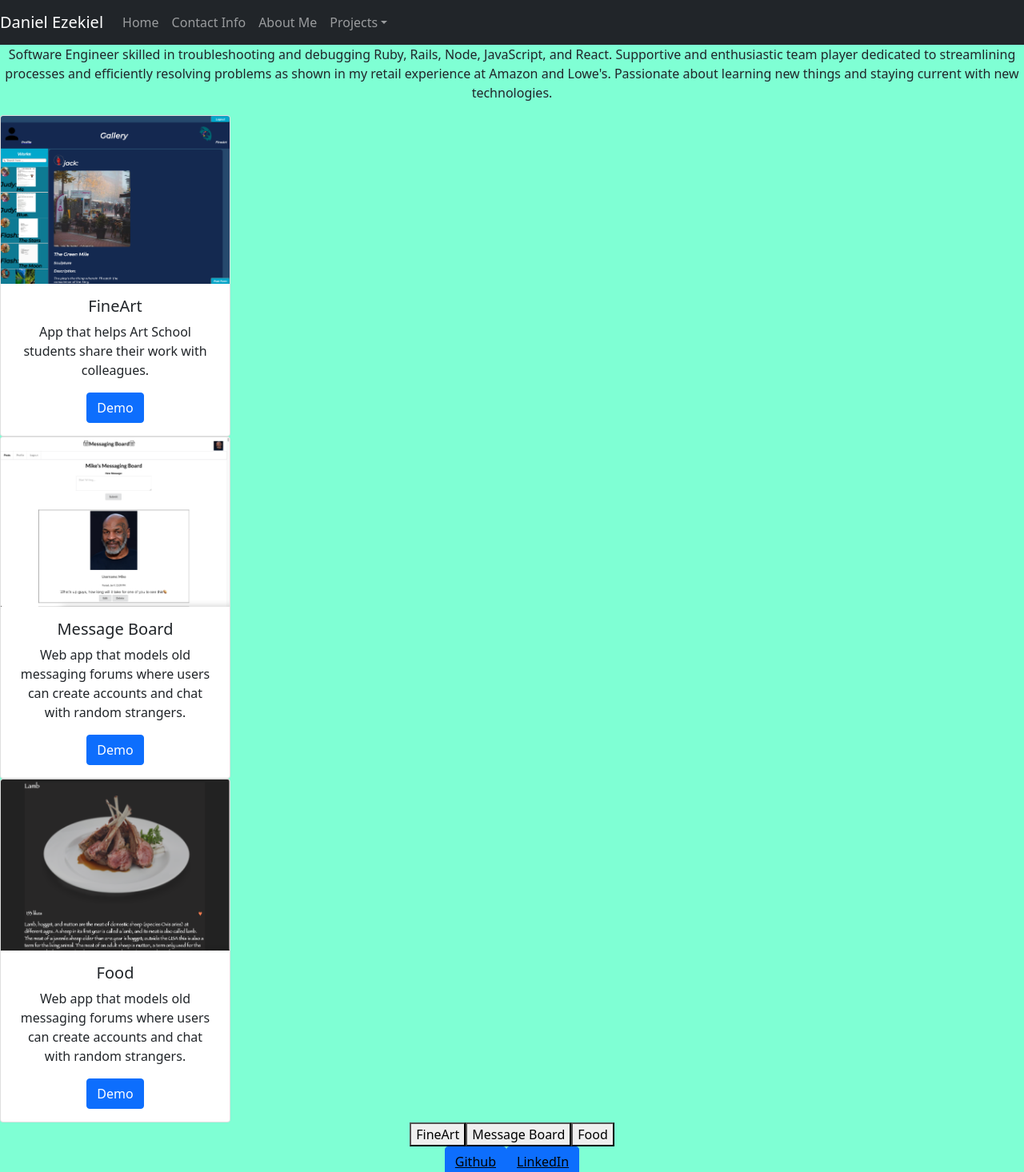
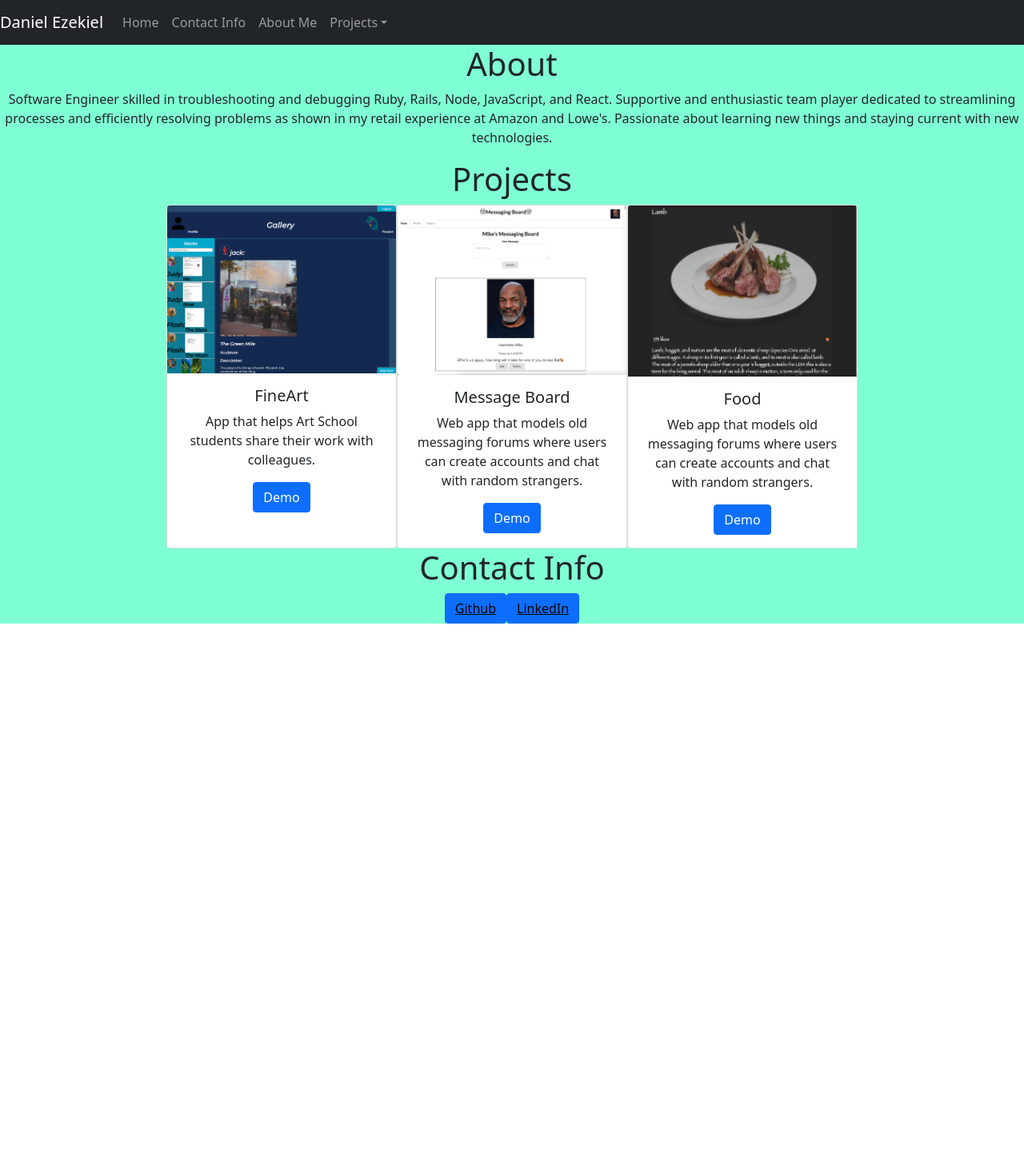
Before and after one commit to DannyBlaz/Portfolio, a React (Create React App) app: page / in a window 1280 px wide. Shown: the top 1466 px of the page at 80% size. After the commit the page ends 800 px from the top, so only its background shows below. Built offline with nearby package versions, Linux system fonts and the light colour scheme.

Commit message:
organizing project cards

```diff
--- a/src/App.css
+++ b/src/App.css
@@ -6,6 +6,10 @@
 .App-logo {
   height: 40vmin;
   pointer-events: none;
+}
+
+.project-card{
+  display: inline-flex;
 }
 
 @media (prefers-reduced-motion: no-preference) {
--- a/src/components/about.js
+++ b/src/components/about.js
@@ -3,6 +3,7 @@ import React from "react";
 function About() {
     return (
         <div>
+            <h1>About</h1>
             <p>
                 Software Engineer skilled in troubleshooting and debugging Ruby, Rails, Node, JavaScript, and React. Supportive and enthusiastic team player dedicated to streamlining processes and efficiently resolving problems as shown in my retail experience at Amazon and Lowe's. Passionate about learning new things and staying current with new technologies.
             </p>
--- a/src/components/contactInfo.js
+++ b/src/components/contactInfo.js
@@ -4,6 +4,7 @@ import { Button } from 'react-bootstrap';
 function ContactInfo() {
     return (
         <div>
+            <h1>Contact Info</h1>
             <Button>
                 <a style={{color:"#000"}} href="https://github.com/DannyBlaz">Github</a>
             </Button>
--- a/src/components/projects.js
+++ b/src/components/projects.js
@@ -6,6 +6,8 @@ import food from "../assets/food.png"
 function Projects() {
     return (
         <div>
+            <h1>Projects</h1>
+            <div className="project-card">
                 <div className="card" style={{ width: "18rem" }}>
                     <img src={fineArt} className="card-img-top" alt="App image" />
                     <div className="card-body">
@@ -30,15 +32,7 @@ function Projects() {
                         <a href="https://dannyblaz.github.io/food-project/" className="btn btn-primary">Demo</a>
                     </div>
                 </div>
-            <button>
-                FineArt
-            </button>
-            <button>
-                Message Board
-            </button>
-            <button>
-                Food
-            </button>
+            </div>
         </div>
     );
 }
```
Lines whose indentation alone changed are shown as unchanged.
